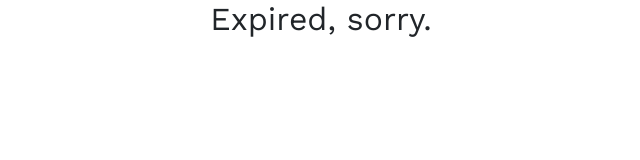
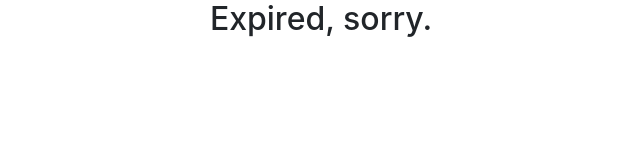
Before and after one commit to aqshalzuhdi/graduation, a plain HTML site: page index.html in a window 1280 px wide. Shown: the full height of the page, 319-959 px from the left. Drawn offline with nearby package versions, Linux system fonts and the light colour scheme.

Commit message:
expired 3

```diff
--- a/index.html
+++ b/index.html
@@ -11,15 +11,12 @@
         integrity="sha384-MCw98/SFnGE8fJT3GXwEOngsV7Zt27NXFoaoApmYm81iuXoPkFOJwJ8ERdknLPMO" crossorigin="anonymous">
     <link rel="stylesheet" href="https://use.fontawesome.com/releases/v5.5.0/css/all.css"
         integrity="sha384-B4dIYHKNBt8Bc12p+WXckhzcICo0wtJAoU8YZTY5qE0Id1GSseTk6S+L3BlXeVIU" crossorigin="anonymous">
-    <link rel="shortcut icon" type="image/x-icon" href="img/mdi_web.png">
-    <link rel="stylesheet" href="style/greeting.css">
-    <link rel="stylesheet" href="style/chat.css">
+    <!-- <link rel="shortcut icon" type="image/x-icon" href="img/mdi_web.png"> -->
 </head>
 
-<body class="d-flex align-items-center justify-content-center" style="height: 100%;">
+<body class="d-flex align-items-center justify-content-center">
     <div class="h-100 d-flex align-items-center justify-content-center">
         <h2>Expired, sorry.</h2>
     </div>
 </body>
-
 </html>
```
